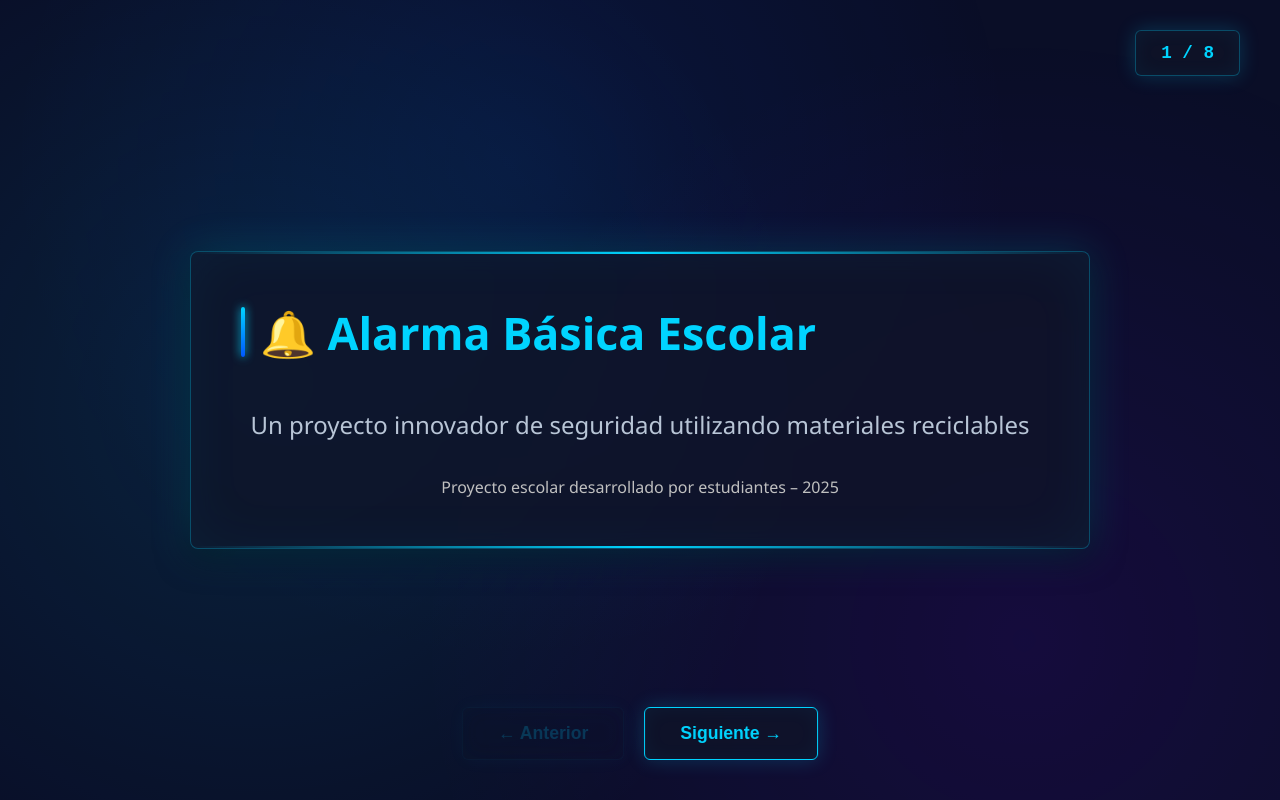
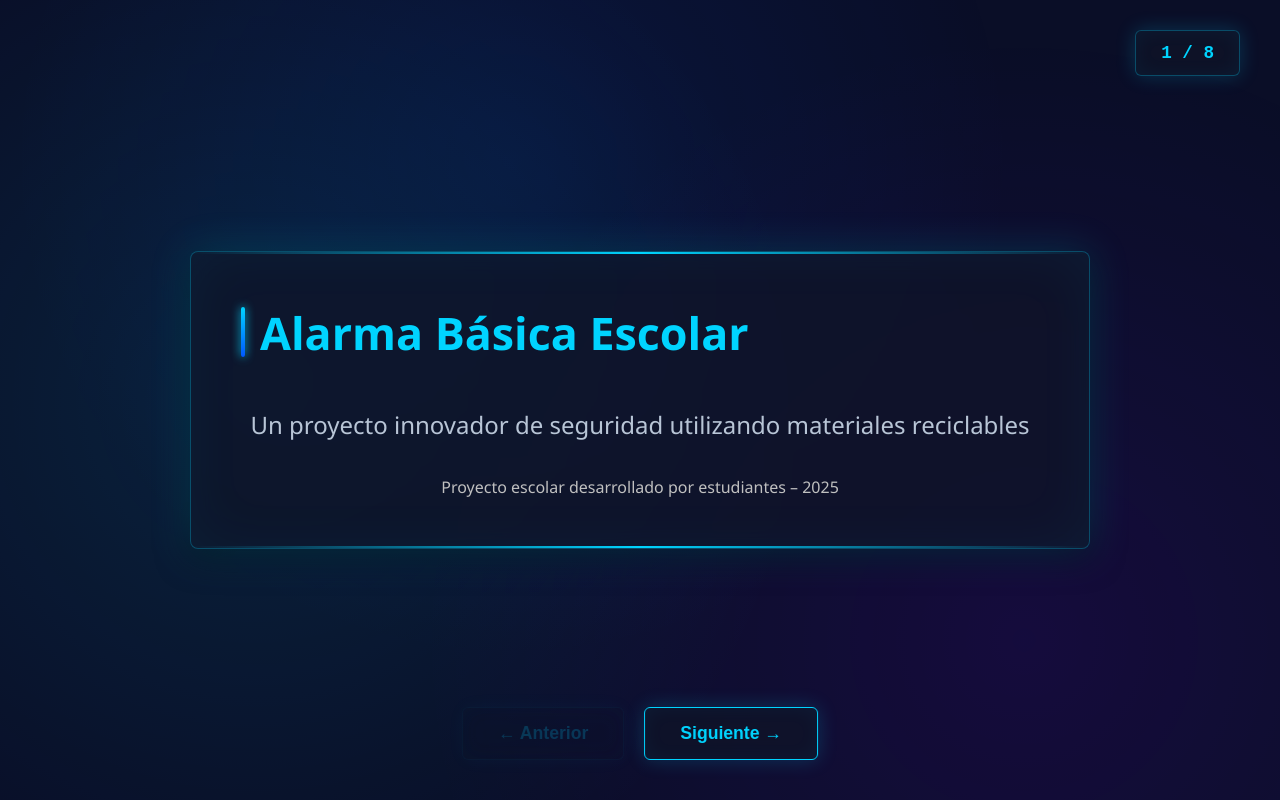
Before and after one commit to Fernando-g67/alarma-escolar, a plain HTML site: page index.html in a window 1280 px wide. Both pictures are taken after a click on the button "INICIAR". Drawn offline with Linux system fonts and the light colour scheme.

Commit message:
Update index.html

```diff
--- a/index.html
+++ b/index.html
@@ -456,7 +456,7 @@
             <!-- Slide 1: Portada -->
             <div class="slide active" data-slide="1">
                 <div class="slide-content">
-                    <h1>🔔 Alarma Básica Escolar</h1>
+                    <h1>Alarma Básica Escolar</h1>
                     <p style="font-size: 1.5em; text-align: center; margin-top: 40px;">Un proyecto innovador de seguridad utilizando materiales reciclables</p>
                     <div class="footer-slide">Proyecto escolar desarrollado por estudiantes – 2025</div>
                 </div>
```
